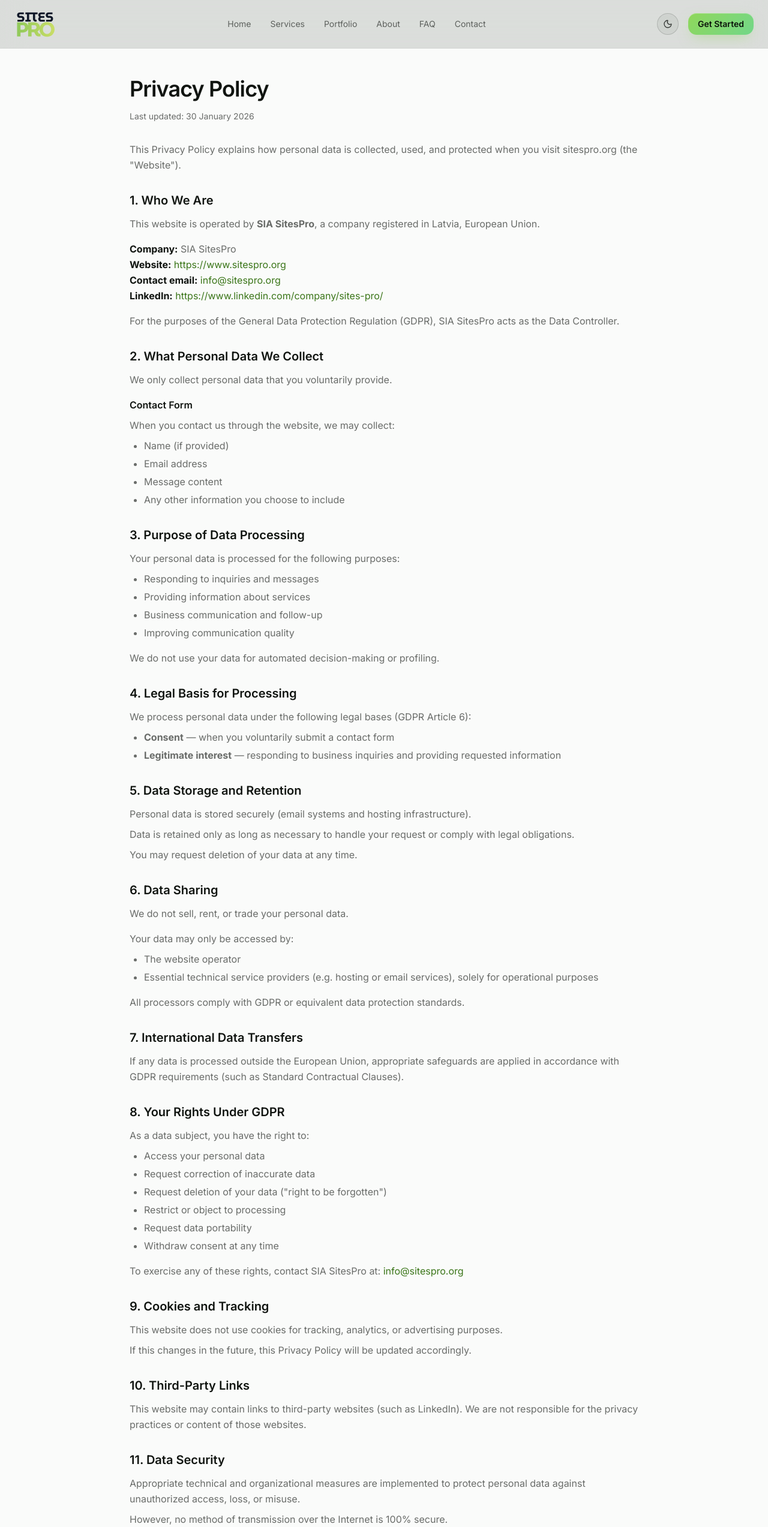
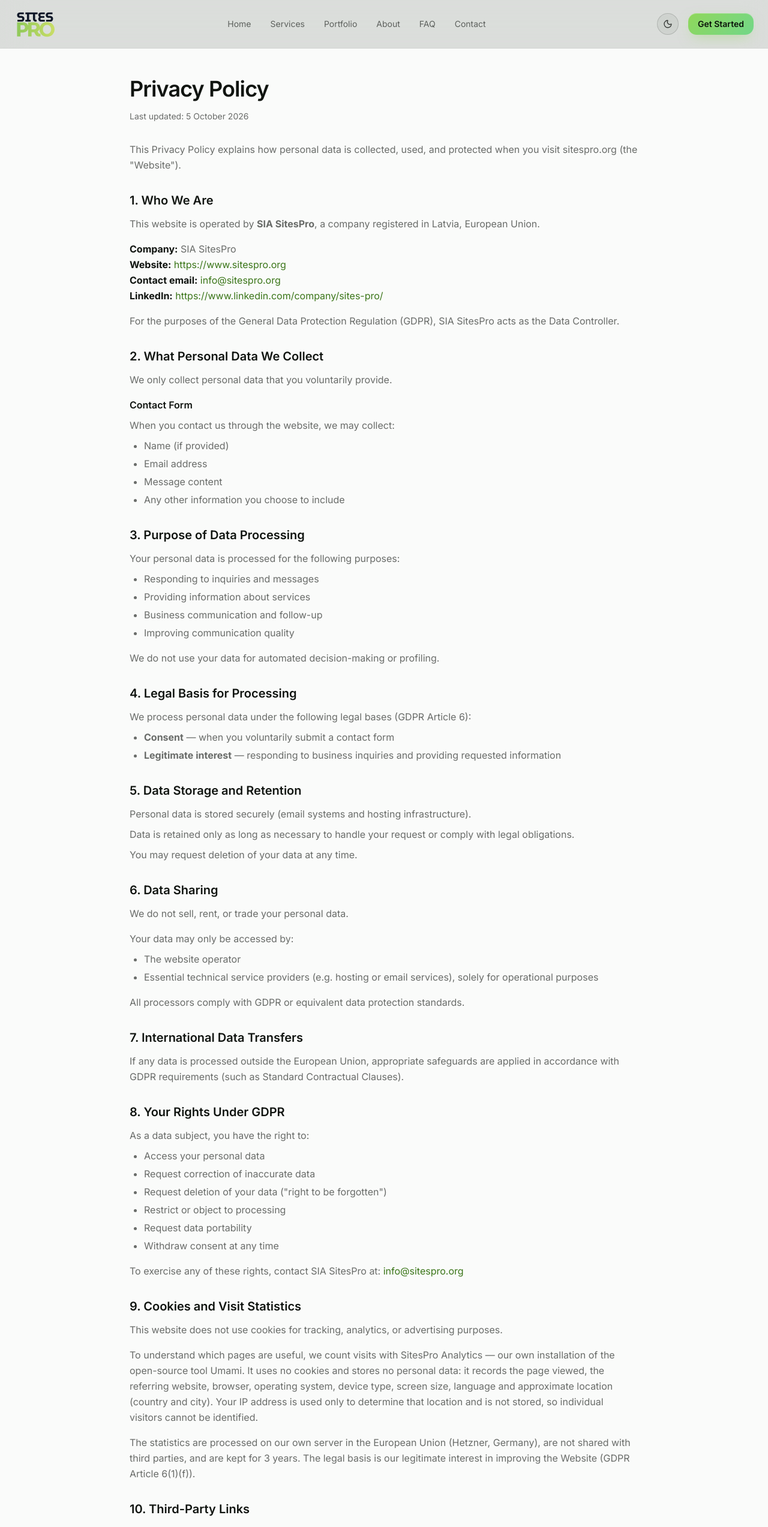
Before and after one commit to crcknaka/Sites-Pro, a Next.js app: page /privacy in a window 1280 px wide. Shown: the top 2546 px of the page at 60% size. Built offline with nearby package versions, Linux system fonts and the light colour scheme.

Commit message:
feat: enhance privacy policy and integrate self-hosted analytics script

```diff
--- a/next.config.ts
+++ b/next.config.ts
@@ -2,20 +2,22 @@
 
 const isDev = process.env.NODE_ENV !== 'production';
 
-/** Cloudflare Turnstile (contact form) is the only third party the pages load. */
+/** Cloudflare Turnstile (contact form) and our own Umami stats are the only
+ *  other origins the pages load from. */
 const TURNSTILE = 'https://challenges.cloudflare.com';
+const STATS = 'https://stats.apps.sitespro.org';
 
 const csp = [
   "default-src 'self'",
   // 'unsafe-inline' stays: Next's inline bootstrap/RSC scripts and the theme
   // script need it, and a nonce would force every page to render dynamically.
   // 'unsafe-eval' is only needed by the dev server's hot reload.
-  `script-src 'self' 'unsafe-inline'${isDev ? " 'unsafe-eval'" : ''} ${TURNSTILE}`,
+  `script-src 'self' 'unsafe-inline'${isDev ? " 'unsafe-eval'" : ''} ${TURNSTILE} ${STATS}`,
   `style-src 'self' 'unsafe-inline' ${TURNSTILE}`,
   // next/font self-hosts the fonts — no Google Fonts hosts needed
   "font-src 'self' data:",
   "img-src 'self' data: https: blob:",
-  `connect-src 'self' ${TURNSTILE}`,
+  `connect-src 'self' ${TURNSTILE} ${STATS}`,
   `frame-src ${TURNSTILE}`,
   "worker-src 'self' blob:",
   "object-src 'none'",
--- a/src/app/layout.tsx
+++ b/src/app/layout.tsx
@@ -1,6 +1,7 @@
 import './globals.css';
 import type { Metadata, Viewport } from 'next';
 import { Inter, Space_Grotesk } from 'next/font/google';
+import Script from 'next/script';
 
 import Header from '@/components/header';
 import Footer from '@/components/footer';
@@ -109,6 +110,15 @@
 
         <Footer />
         <ScrollToTop />
+
+        {/* SitesPro Analytics (self-hosted Umami, no cookies). data-domains keeps
+            local, staging and preview visits out of the production stats. */}
+        <Script
+          src="https://stats.apps.sitespro.org/script.js"
+          data-website-id="9de7302e-c7b9-4a0a-ac4b-9fce7368a3e8"
+          data-domains="www.sitespro.org,sitespro.org"
+          strategy="afterInteractive"
+        />
       </body>
     </html>
   );
--- a/src/app/privacy/page.tsx
+++ b/src/app/privacy/page.tsx
@@ -20,7 +20,7 @@
         </h1>
 
         <p className="mt-4 text-sm text-[var(--text-muted)]">
-          Last updated: 30 January 2026
+          Last updated: 5 October 2026
         </p>
 
         <div className="mt-8 space-y-8 text-[var(--text-muted)] leading-relaxed">
@@ -107,9 +107,14 @@
             </p>
           </Section>
 
-          <Section title="9. Cookies and Tracking">
+          <Section title="9. Cookies and Visit Statistics">
             <p>This website does not use cookies for tracking, analytics, or advertising purposes.</p>
-            <p className="mt-2">If this changes in the future, this Privacy Policy will be updated accordingly.</p>
+            <p className="mt-4">
+              To understand which pages are useful, we count visits with SitesPro Analytics — our own installation of the open-source tool Umami. It uses no cookies and stores no personal data: it records the page viewed, the referring website, browser, operating system, device type, screen size, language and approximate location (country and city). Your IP address is used only to determine that location and is not stored, so individual visitors cannot be identified.
+            </p>
+            <p className="mt-4">
+              The statistics are processed on our own server in the European Union (Hetzner, Germany), are not shared with third parties, and are kept for 3 years. The legal basis is our legitimate interest in improving the Website (GDPR Article 6(1)(f)).
+            </p>
           </Section>
 
           <Section title="10. Third-Party Links">
```
